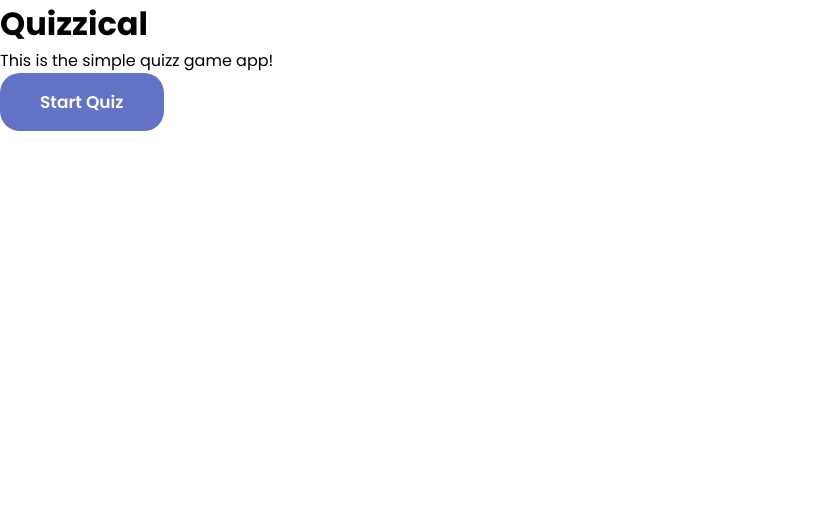
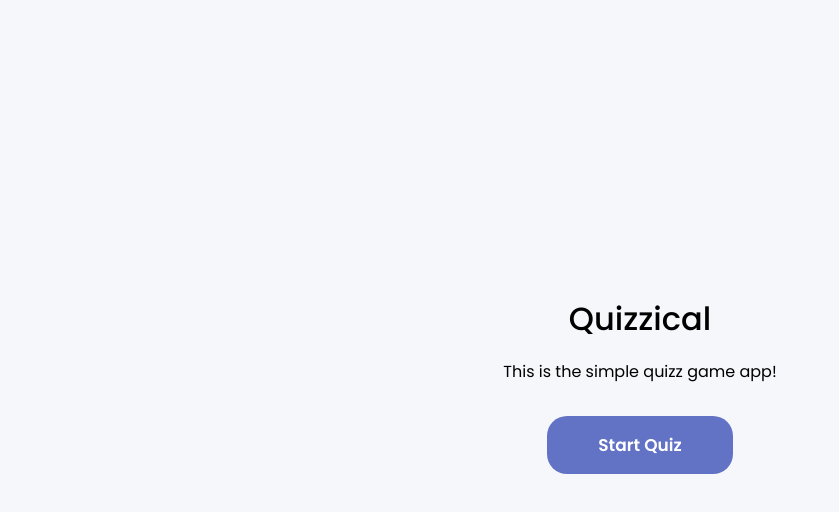
Before and after one commit to VictorMugisha/Quizzical, a React (Vite) app: page / in a window 1280 px wide. Shown: the top 512 px of the page, without its empty margins (0-839 px from the left). Built offline with nearby package versions, Linux system fonts and the light colour scheme.

Commit message:
Styled the initial page

```diff
--- a/src/App.css
+++ b/src/App.css
@@ -5,20 +5,51 @@
   font-family: "Poppins", sans-serif;
 }
 
+body {
+  width: 100%;
+  min-height: 100vh;
+  display: flex;
+  align-items: center;
+  justify-content: center;
+  background: #F5F7FB;
+
+}
+
+.top-shape-image {
+  position: absolute;
+  top: 0;
+  right: 0;
+  border: 2px solid black;
+}
 
 .button-component {
   text-transform: capitalize;
   color: white;
   background: rgb(98, 115, 198);
   border-radius: 20px;
-  padding: 1rem 2.5rem;
+  padding: 1rem 3.2rem;
   outline: none;
   border: none;
   font-size: 17px;
   font-weight: 600;
   cursor: pointer;
   transition: all 300ms ease;
+  margin: 2rem 0;
 }
 .button-component:hover {
   background: rgb(77, 91, 158);
 }
+
+
+
+.initial-page .content {
+  display: flex;
+  flex-direction: column;
+  align-items: center;
+  justify-content: center;
+}
+
+.initial-page .content h1 {
+  font-weight: 500;
+  padding-bottom: 1rem;
+}
--- a/src/App.jsx
+++ b/src/App.jsx
@@ -5,6 +5,6 @@ import InitialPage from './components/InitialPage'
 export default function App() {
 
   return (
-    <InitialPage />
+      <InitialPage />
   )
 }
--- a/src/components/InitialPage.jsx
+++ b/src/components/InitialPage.jsx
@@ -3,10 +3,12 @@ import Button from './Button'
 
 const InitialPage = () => {
     return (
-    <div>
+        <div className="initial-page">
+            <div className="content">
                 <h1>Quizzical</h1>
                 <p>This is the simple quizz game app!</p>
                 <Button text="Start Quiz" />
+            </div>
         </div>
     )
 }
```
Also changed, not shown: public/images/bottom-baby.png (added), public/images/orange-lemony.png (added). Lines whose indentation alone changed are shown as unchanged.
